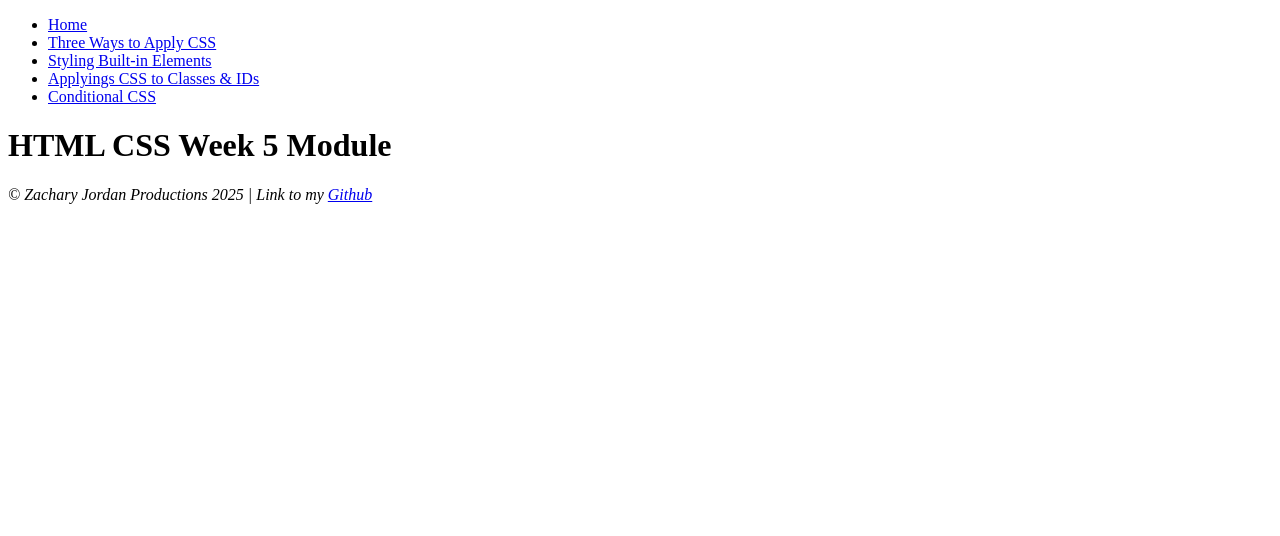
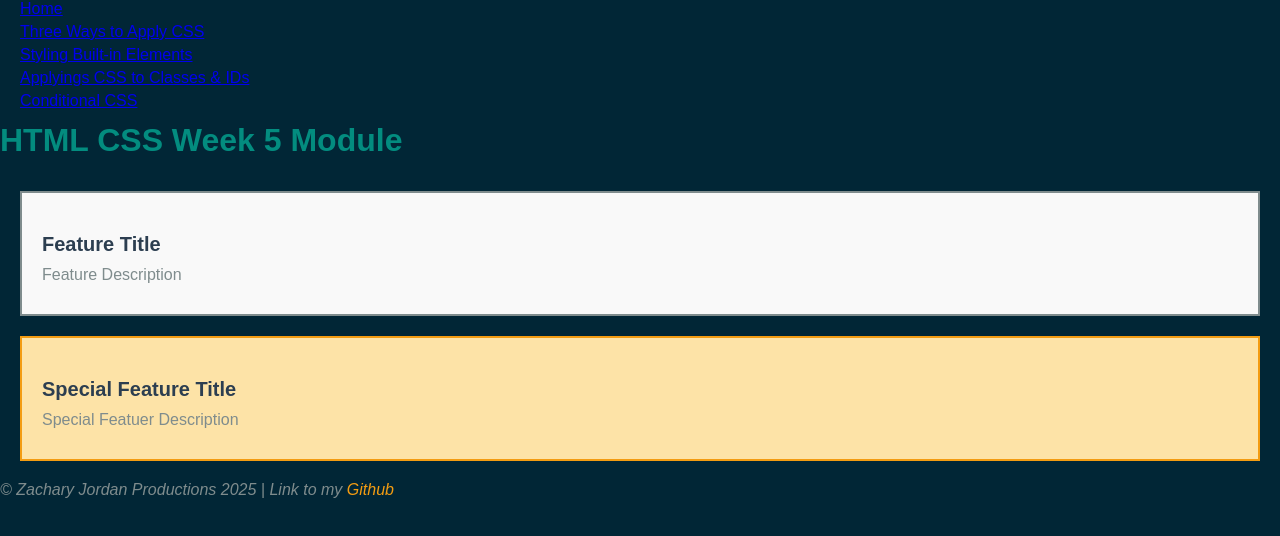
Before and after one commit to zachschool1/COMP001A-Week5Module, a plain HTML site: page classes-ids.html in a window 1280 px wide. Drawn offline with Linux system fonts and the light colour scheme.

Commit message:
class-id completed

```diff
--- a/classes-ids.html
+++ b/classes-ids.html
@@ -4,6 +4,7 @@
     <meta charset="UTF-8">
     <meta name="viewport" content="width=device-width, initial-scale=1.0">
     <title>Week 5 Module</title>
+    <link rel="stylesheet" href="main.css">
 </head>
 <body>
     <header>
@@ -20,7 +21,16 @@
     </header>
 
     <body>
-
+        <main>
+            <div class="feature-card">
+                <h3> Feature Title</h3>
+                <p> Feature Description </p>
+            </div>
+            <div class="feature-card" id="special-feature">
+                <h3>Special Feature Title</h3>
+                <p>Special Featuer Description</p>
+            </div>
+        </main>
     </body>
 
     <footer>
--- a/main.css
+++ b/main.css
@@ -51,3 +51,27 @@ ul li {
 div ul {
     list-style-type: square;
 }
+
+.feature-card {
+    border:2px solid #7f8c8d;
+    padding: 20px;
+    margin: 20px;
+    background-color: #f9f9f9;
+}
+
+.feature-card h3 {
+    font-size: 20px;
+    margin-bottom: 10px;
+    color: #2c3e50;
+}
+
+.feature-card p {
+    margin-bottom: 10px;
+    color:#7f8c8d;
+}
+
+#special-feature{
+    background-color: #fde3a7;
+    border-color:#f39c12;
+    box-shadow: 0 4px 8px rbga(0,0,0,0.1);
+}
```
